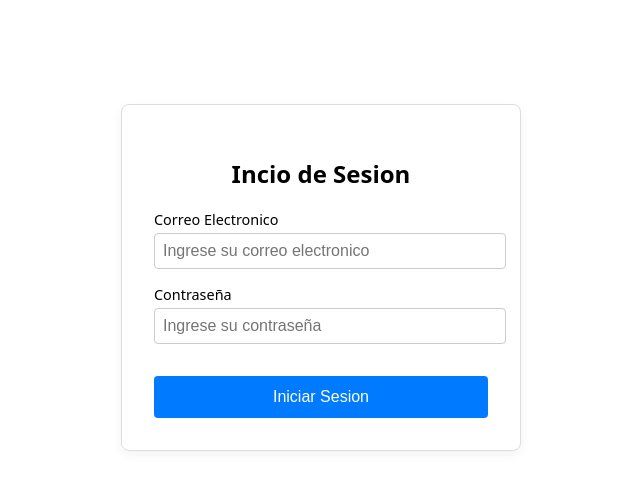
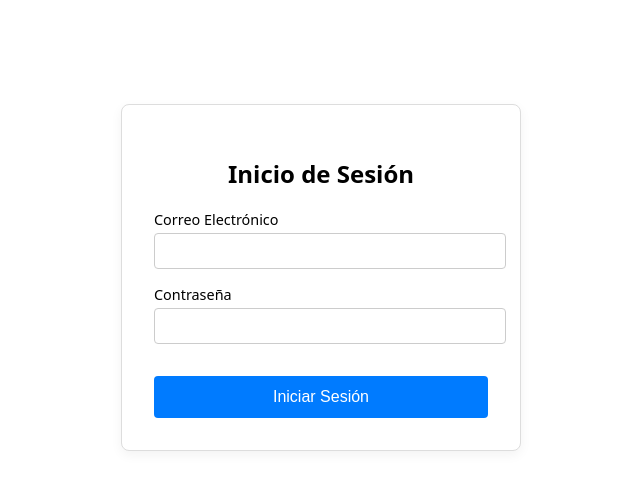
Before and after one commit to deimon005/Finding-Hours, a React (Vite) app: page / in a window 1280 px wide. Shown: the top 490 px of the page, without its empty margins (319-959 px from the left). Built offline with nearby package versions, Linux system fonts and the light colour scheme.

Commit message:
Creacion de la funcion handleSesssion, que simula el inicio de sesion con cualquier dato y redirecciona una pagina home(provisoria)

```diff
--- a/src/App.jsx
+++ b/src/App.jsx
@@ -1,15 +1,17 @@
-import { useState } from 'react'
-import { Login } from './pages/Login'
-import './App.css'
+import { BrowserRouter as Router, Routes, Route } from 'react-router-dom';
+import { Home } from './pages/Home';
+import { Login } from './pages/Login';
+import './App.css';
 
 function App() {
-  const [count, setCount] = useState(0)
-
   return (
-    <>
-     <Login></Login>
-    </>
-  )
+    <Router>
+      <Routes>
+        <Route path="/" element={<Login />} />
+        <Route path="/home" element={<Home />} />
+      </Routes>
+    </Router>
+  );
 }
 
-export default App
+export default App;
--- /dev/null
+++ b/src/pages/Home/Home.jsx
@@ -0,0 +1,9 @@
+const Home = () => {
+
+    return (
+        <section>
+            <h1>Hola Mundo</h1>
+        </section>
+    )
+}
+export default Home;
--- /dev/null
+++ b/src/pages/Home/index.js
@@ -0,0 +1 @@
+export { default as Home } from './Home';
--- a/src/pages/Login/Login.jsx
+++ b/src/pages/Login/Login.jsx
@@ -1,22 +1,30 @@
-import styles from './Login.module.css'
+import { useNavigate } from 'react-router-dom';
+import styles from './Login.module.css';
 
 const Login = () => {
+  const navigate = useNavigate();
+
+  const handleSession = (event) => {
+    event.preventDefault();
+    navigate('/home');
+  };
+
   return (
     <section className={styles.container}>
-            <h2>Incio de Sesion</h2>
-            <form action="#">
+      <h2>Inicio de Sesión</h2>
+      <form onSubmit={handleSession}>
         <div className={styles.field}>
-                    <label htmlFor="email">Correo Electronico</label>
-                    <input type="email" id='email' name="email" placeholder='Ingrese su correo electronico' required/>
+          <label htmlFor="email">Correo Electrónico</label>
+          <input type="email" id="email" name="email" required />
         </div>
         <div className={styles.field}>
           <label htmlFor="password">Contraseña</label>
-                    <input type="password" id="password" name="password" placeholder='Ingrese su contraseña'required/>
+          <input type="password" id="password" name="password" required />
         </div>
-                <button type="sumbit">Iniciar Sesion</button>
+        <button type="submit">Iniciar Sesión</button>
       </form>
     </section>
-    )
-}
+  );
+};
 
 export default Login;
```
Lines whose indentation alone changed are shown as unchanged.
